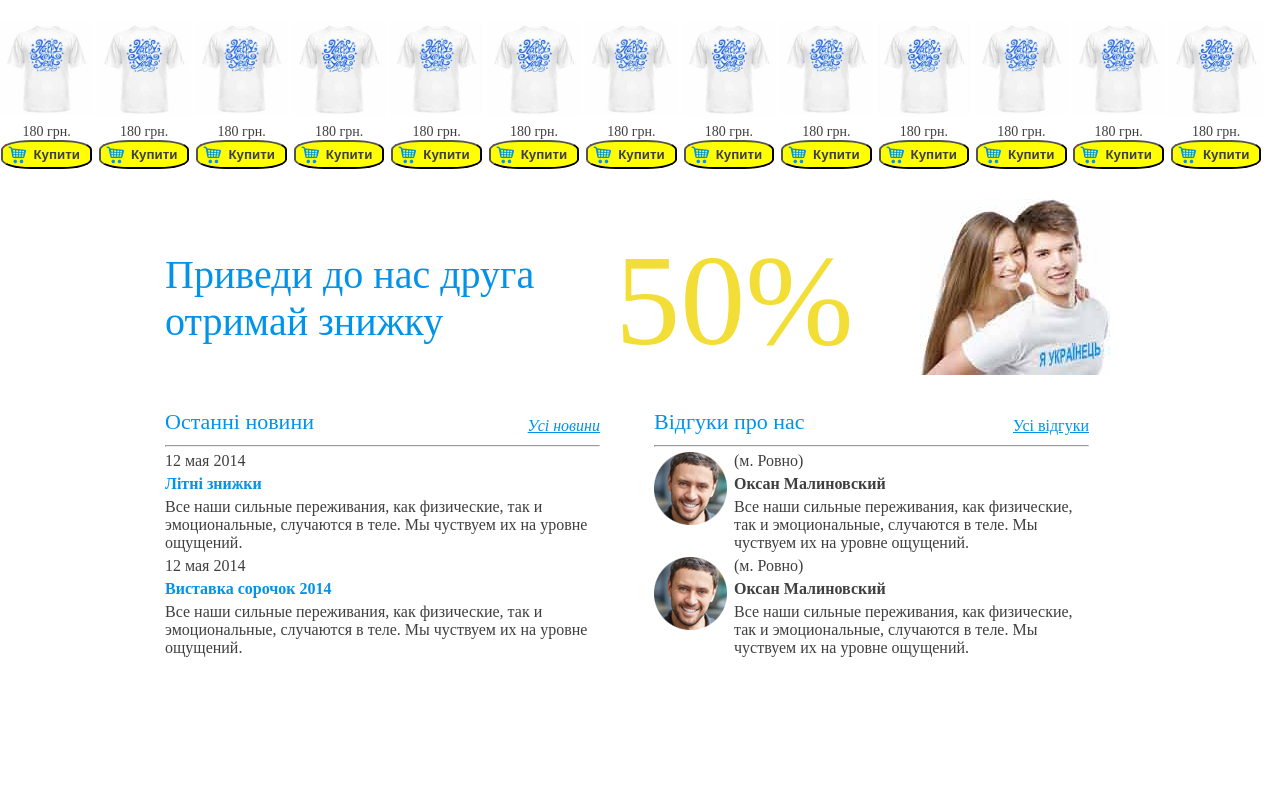
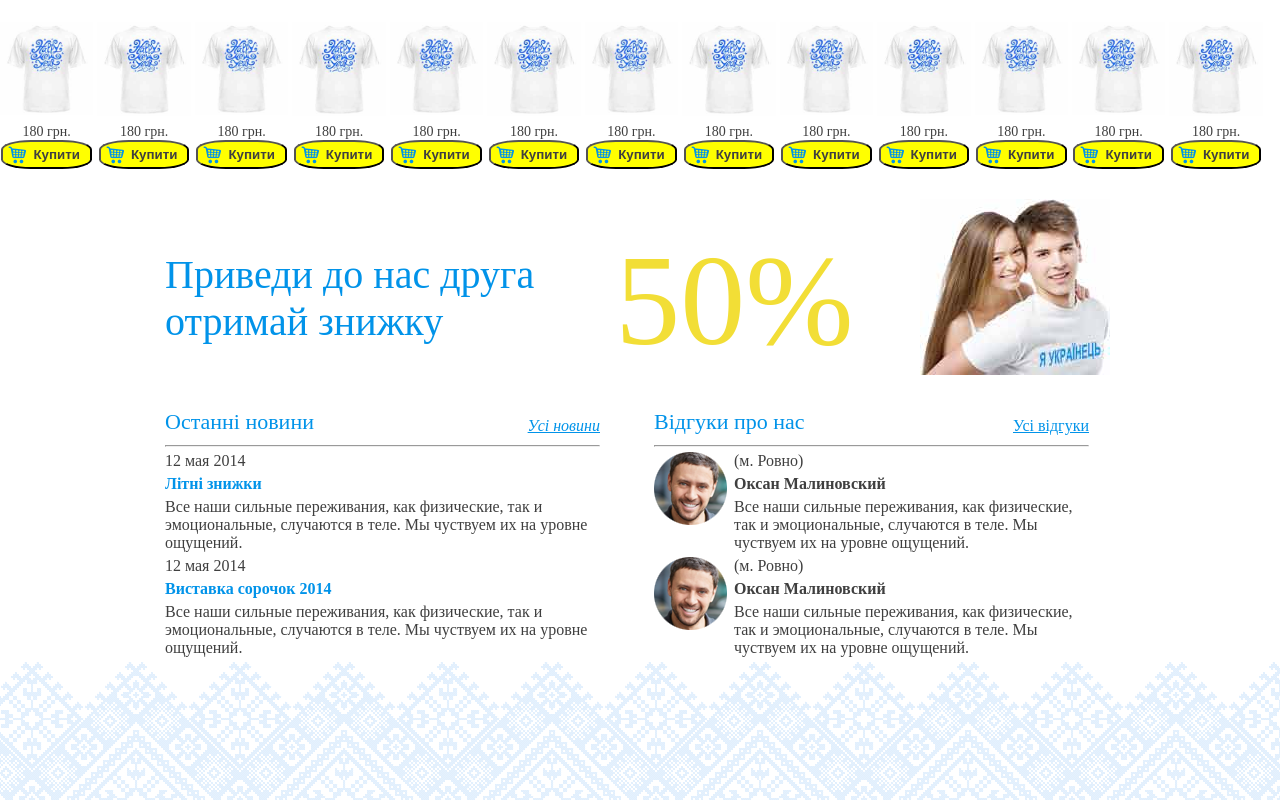
Before and after one commit to otkrivashkin/futbolki, a website: page app/index.html in a window 1280 px wide. Shown: the part 2115-2915 px from the top of the page. Before the commit the page ends 2777 px from the top, so only its background shows below. Drawn offline with Linux system fonts and the light colour scheme.

Commit message:
saving...

```diff
--- a/app/index.html
+++ b/app/index.html
@@ -243,7 +243,8 @@
 			</div>
 		</div>
 	</section>
-
+    <section class="tracery">
+    </section>
 
 
 
--- a/app/sass/main.scss
+++ b/app/sass/main.scss
@@ -670,3 +670,11 @@ nav {
 		}
 	}
 }
+
+
+.tracery {
+	background: url("../img/tracery-large.png") no-repeat 0 0;
+	background-size: cover;
+	height: 138px;
+	transform: rotate(180deg);
+}
```
Also changed, not shown: app/css/main.css.
